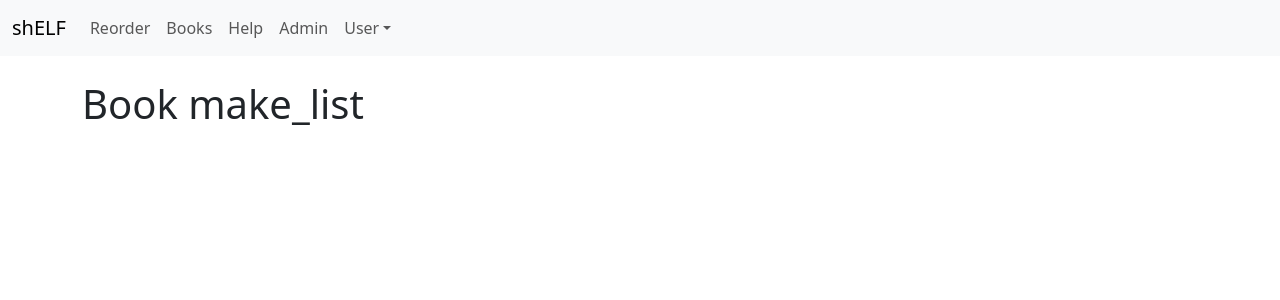
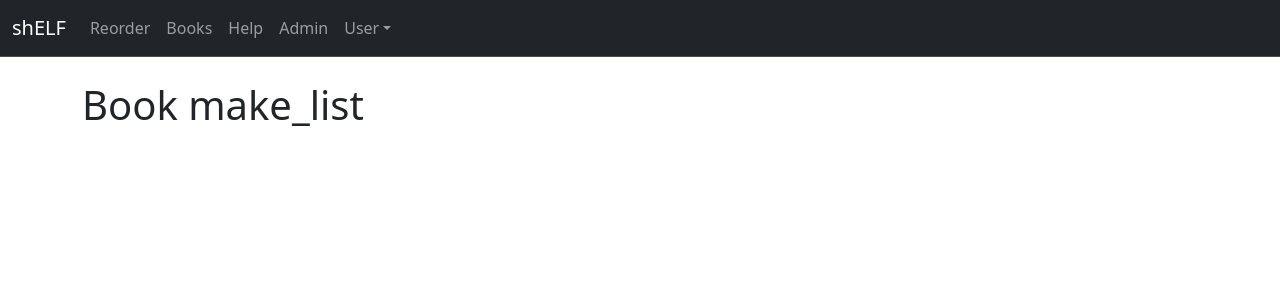
Before and after one commit to hunordori/shelf, a Django app: page /books/ in a window 1280 px wide. Shown: the top 300 px of the page. Run offline with Django 5.2, Linux system fonts and the light colour scheme; the visitor is signed in with stand-in values (Sample User, id 1); data that the repository does not hold is empty.

Commit message:
modified looks

```diff
--- a/shelf_organizer/books/views.py
+++ b/shelf_organizer/books/views.py
@@ -5,7 +5,6 @@ from .models import Book
 from .forms import BarcodeScanForm
 
 
-@login_required
 def call_number_key(call_number):
     """
     Generate a key for sorting call numbers.
--- a/shelf_organizer/shelf_organizer/views.py
+++ b/shelf_organizer/shelf_organizer/views.py
@@ -1,5 +1,6 @@
 from django.http import HttpResponse
 from django.shortcuts import render
+from django.contrib.auth.decorators import login_required
 
 from books.models import Book
 
--- a/shelf_organizer/templates/base.html
+++ b/shelf_organizer/templates/base.html
@@ -14,7 +14,10 @@
 
   <body>
     <!-- Navigation Menu -->
-    <nav class="navbar navbar-expand-lg navbar-light bg-light">
+    <nav
+      class="navbar bg-dark border-bottom border-body navbar-expand-lg"
+      data-bs-theme="dark"
+    >
       <div class="container-fluid">
         <a class="navbar-brand" href="#">shELF</a>
         <button
```
